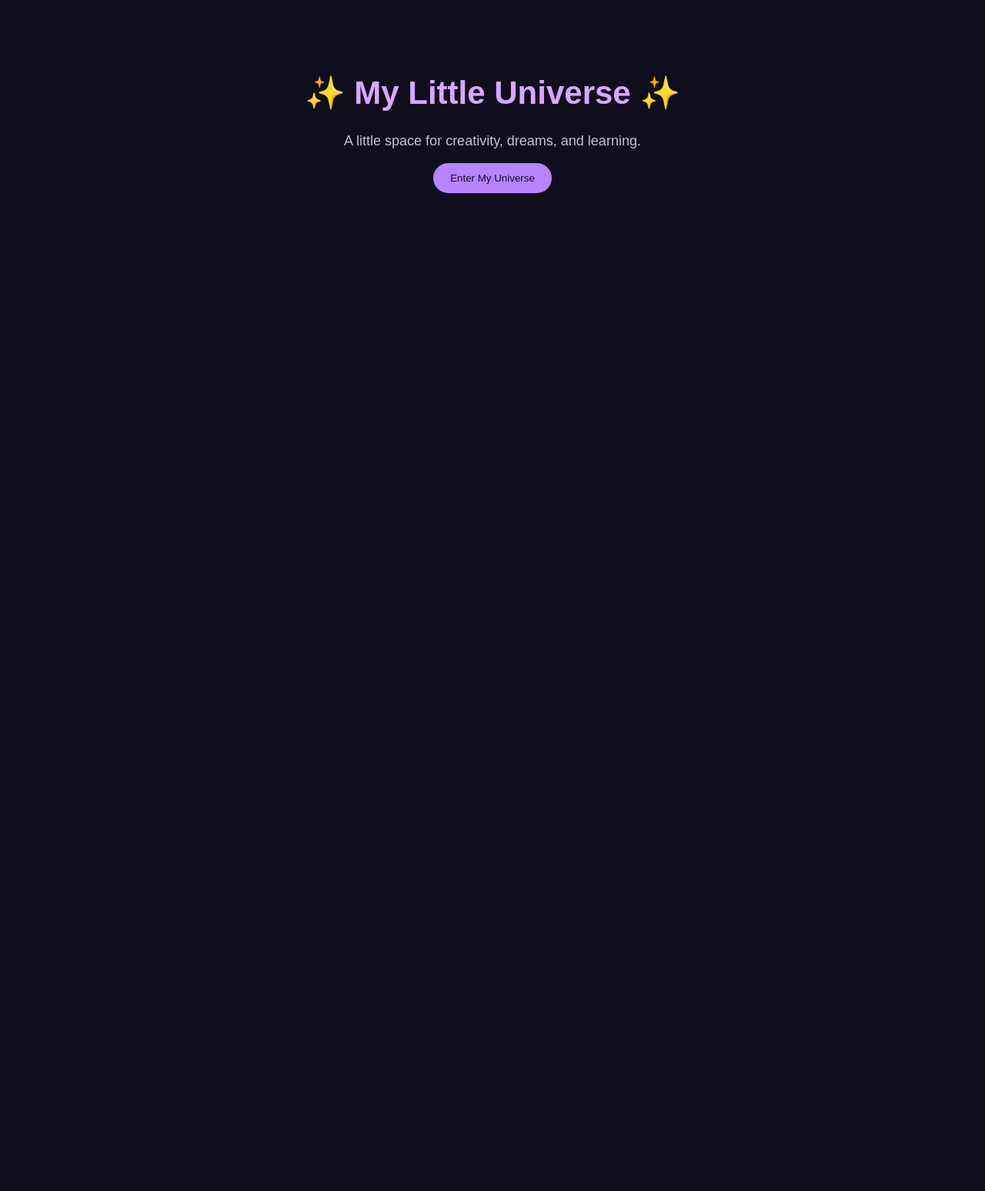
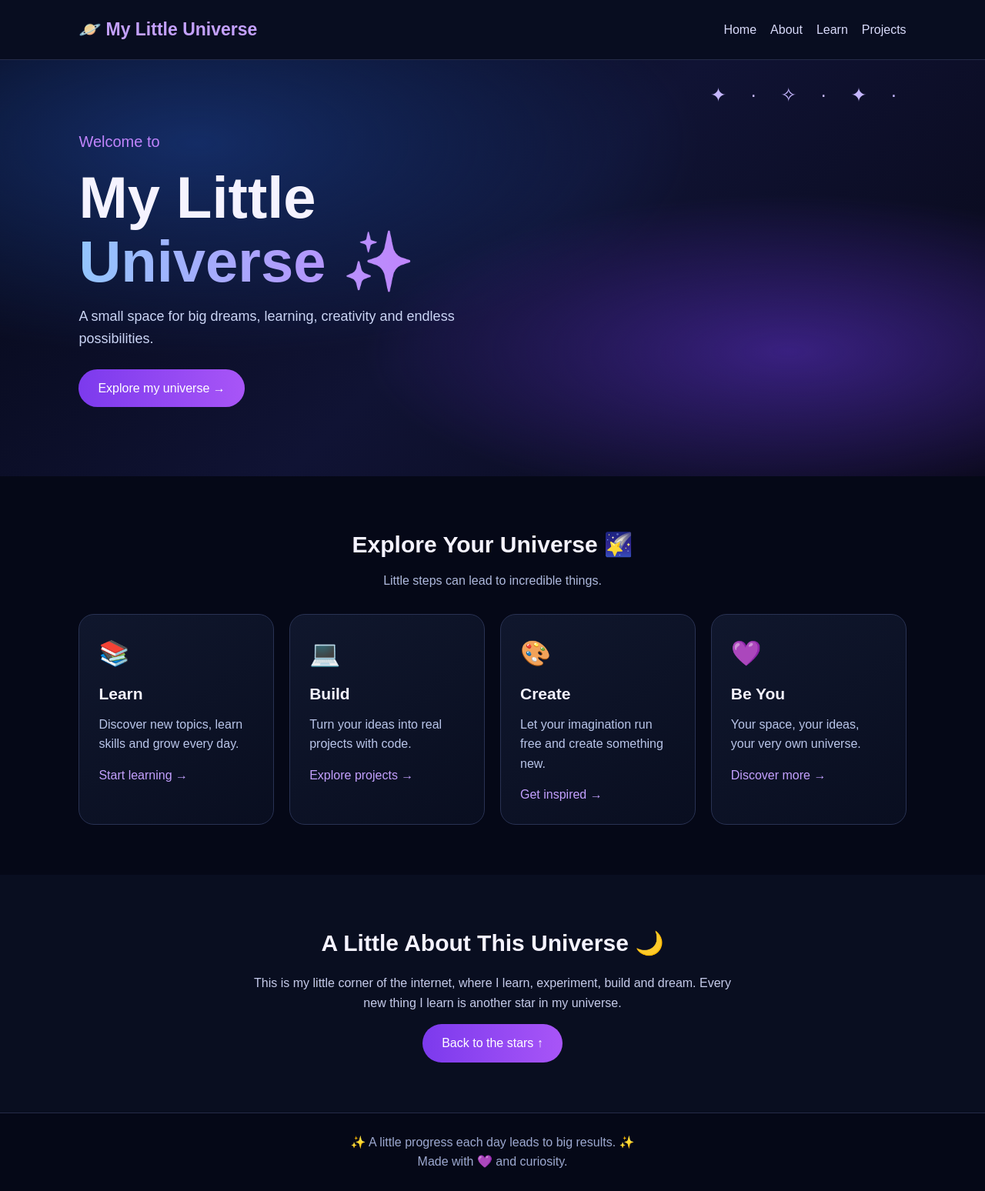
Before and after one commit to mfurqan201717-bit/-little-universe, a plain HTML site: page index.html in a window 1280 px wide. Shown: the whole page at 77% size. Before the commit the page ends 800 px from the top, so only its background shows below. Drawn offline with Linux system fonts and the light colour scheme.

Commit message:
Update index.html

```diff
--- a/index.html
+++ b/index.html
@@ -1,40 +1,254 @@
+
 <!DOCTYPE html>
 <html lang="en">
 <head>
   <meta charset="UTF-8">
   <meta name="viewport" content="width=device-width, initial-scale=1.0">
-  <title>My Little Universe</title>
+  <title>My Little Universe ✨</title>
   <style>
+    * { box-sizing: border-box; margin: 0; padding: 0; }
+
+    html { scroll-behavior: smooth; }
+
     body {
-      background: #100d1c;
-      color: #f5eaff;
       font-family: Arial, sans-serif;
+      background: #050817;
+      color: #f5f3ff;
+      line-height: 1.6;
+    }
+
+    header {
+      display: flex;
+      justify-content: space-between;
+      align-items: center;
+      padding: 20px 8%;
+      background: #080d20;
+      border-bottom: 1px solid #252b48;
+      flex-wrap: wrap;
+      gap: 15px;
+    }
+
+    .logo {
+      font-size: 23px;
+      font-weight: bold;
+      color: #c4a1ff;
+    }
+
+    nav { display: flex; gap: 18px; flex-wrap: wrap; }
+
+    nav a {
+      color: #d8dafa;
+      text-decoration: none;
+    }
+
+    nav a:hover { color: #c084fc; }
+
+    .hero {
+      min-height: 440px;
+      padding: 90px 8%;
+      background:
+        radial-gradient(ellipse at 80% 70%, #392080 0%, transparent 38%),
+        radial-gradient(ellipse at 20% 20%, #142c65 0%, transparent 45%),
+        linear-gradient(135deg, #050817, #101334, #080817);
+      position: relative;
+      overflow: hidden;
+    }
+
+    .hero::after {
+      content: "✦     ·       ✧      ·    ✦       ·";
+      position: absolute;
+      top: 25px;
+      right: 8%;
+      color: #c4b5fd;
+      font-size: 25px;
+      letter-spacing: 12px;
+      pointer-events: none;
+    }
+
+    .welcome {
+      color: #c084fc;
+      font-size: 20px;
+    }
+
+    h1 {
+      font-size: clamp(42px, 8vw, 76px);
+      line-height: 1.1;
+      margin: 15px 0;
+      max-width: 650px;
+    }
+
+    h1 span {
+      background: linear-gradient(90deg, #93c5fd, #c084fc);
+      -webkit-background-clip: text;
+      background-clip: text;
+      color: transparent;
+    }
+
+    .intro {
+      color: #cbd5f5;
+      max-width: 490px;
+      font-size: 18px;
+      margin-bottom: 25px;
+    }
+
+    .button {
+      display: inline-block;
+      background: linear-gradient(90deg, #7c3aed, #a855f7);
+      color: white;
+      padding: 12px 25px;
+      border-radius: 30px;
+      text-decoration: none;
+      transition: transform .2s, box-shadow .2s;
+    }
+
+    .button:hover {
+      transform: translateY(-3px);
+      box-shadow: 0 0 24px #8b5cf6;
+    }
+
+    section { padding: 65px 8%; }
+
+    .section-title {
       text-align: center;
-      padding: 60px 20px;
+      font-size: 30px;
+      margin-bottom: 10px;
     }
-    h1 {
-      color: #d6a8ff;
-      font-size: 42px;
+
+    .section-intro {
+      text-align: center;
+      color: #aeb9dd;
+      margin-bottom: 30px;
     }
-    p {
-      color: #c9bfd9;
-      font-size: 18px;
+
+    .cards {
+      display: grid;
+      grid-template-columns: repeat(auto-fit, minmax(210px, 1fr));
+      gap: 20px;
     }
-    button {
-      background: #b783ff;
-      color: #160c25;
-      border: none;
-      padding: 12px 22px;
+
+    .card {
+      background: linear-gradient(145deg, #10172d, #090e20);
+      border: 1px solid #293253;
+      padding: 25px;
       border-radius: 20px;
-      cursor: pointer;
+      transition: transform .25s, border-color .25s;
+    }
+
+    .card:hover {
+      transform: translateY(-6px);
+      border-color: #a78bfa;
+    }
+
+    .emoji { font-size: 32px; }
+
+    .card h3 { margin: 10px 0; font-size: 21px; }
+
+    .card p { color: #b9c5e9; margin-bottom: 15px; }
+
+    .card a {
+      color: #c4a1ff;
+      text-decoration: none;
+    }
+
+    .about {
+      text-align: center;
+      background: #090e20;
+    }
+
+    .about p {
+      max-width: 620px;
+      margin: 15px auto;
+      color: #c5cbea;
+    }
+
+    footer {
+      text-align: center;
+      padding: 25px;
+      color: #9da9d0;
+      border-top: 1px solid #252b48;
+    }
+
+    @media (max-width: 600px) {
+      header { padding: 18px 5%; }
+      nav { gap: 12px; }
+      .hero { padding: 75px 6%; }
+      section { padding: 45px 6%; }
     }
   </style>
 </head>
 <body>
-  <h1>✨ My Little Universe ✨</h1>
-  <p>A little space for creativity, dreams, and learning.</p>
-  <button onclick="alert('Welcome to my universe! 💜')">
-    Enter My Universe
-  </button>
+
+  <header>
+    <div class="logo">🪐 My Little Universe</div>
+    <nav>
+      <a href="#home">Home</a>
+      <a href="#about">About</a>
+      <a href="#learn">Learn</a>
+      <a href="#projects">Projects</a>
+    </nav>
+  </header>
+
+  <main>
+    <div class="hero" id="home">
+      <p class="welcome">Welcome to</p>
+      <h1>My Little<br><span>Universe ✨</span></h1>
+      <p class="intro">
+        A small space for big dreams, learning,
+        creativity and endless possibilities.
+      </p>
+      <a class="button" href="#learn">Explore my universe →</a>
+    </div>
+
+    <section id="learn">
+      <h2 class="section-title">Explore Your Universe 🌠</h2>
+      <p class="section-intro">Little steps can lead to incredible things.</p>
+
+      <div class="cards">
+        <article class="card">
+          <div class="emoji">📚</div>
+          <h3>Learn</h3>
+          <p>Discover new topics, learn skills and grow every day.</p>
+          <a href="#about">Start learning →</a>
+        </article>
+
+        <article class="card" id="projects">
+          <div class="emoji">💻</div>
+          <h3>Build</h3>
+          <p>Turn your ideas into real projects with code.</p>
+          <a href="#about">Explore projects →</a>
+        </article>
+
+        <article class="card">
+          <div class="emoji">🎨</div>
+          <h3>Create</h3>
+          <p>Let your imagination run free and create something new.</p>
+          <a href="#about">Get inspired →</a>
+        </article>
+
+        <article class="card">
+          <div class="emoji">💜</div>
+          <h3>Be You</h3>
+          <p>Your space, your ideas, your very own universe.</p>
+          <a href="#about">Discover more →</a>
+        </article>
+      </div>
+    </section>
+
+    <section class="about" id="about">
+      <h2 class="section-title">A Little About This Universe 🌙</h2>
+      <p>
+        This is my little corner of the internet,
+        where I learn, experiment, build and dream.
+        Every new thing I learn is another star in my universe.
+      </p>
+      <a class="button" href="#home">Back to the stars ↑</a>
+    </section>
+  </main>
+
+  <footer>
+    ✨ A little progress each day leads to big results. ✨
+    <p>Made with 💜 and curiosity.</p>
+  </footer>
+
 </body>
 </html>
```
